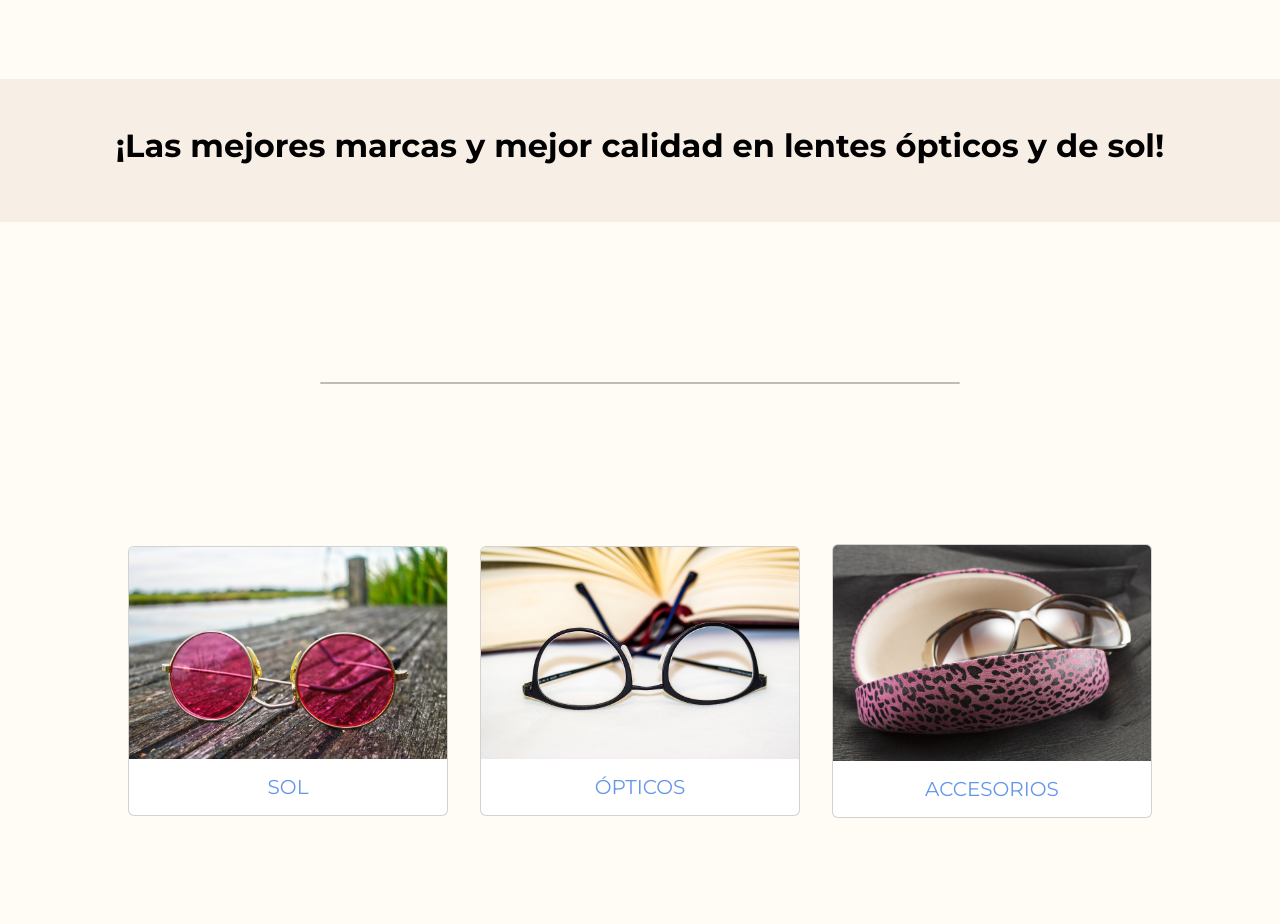
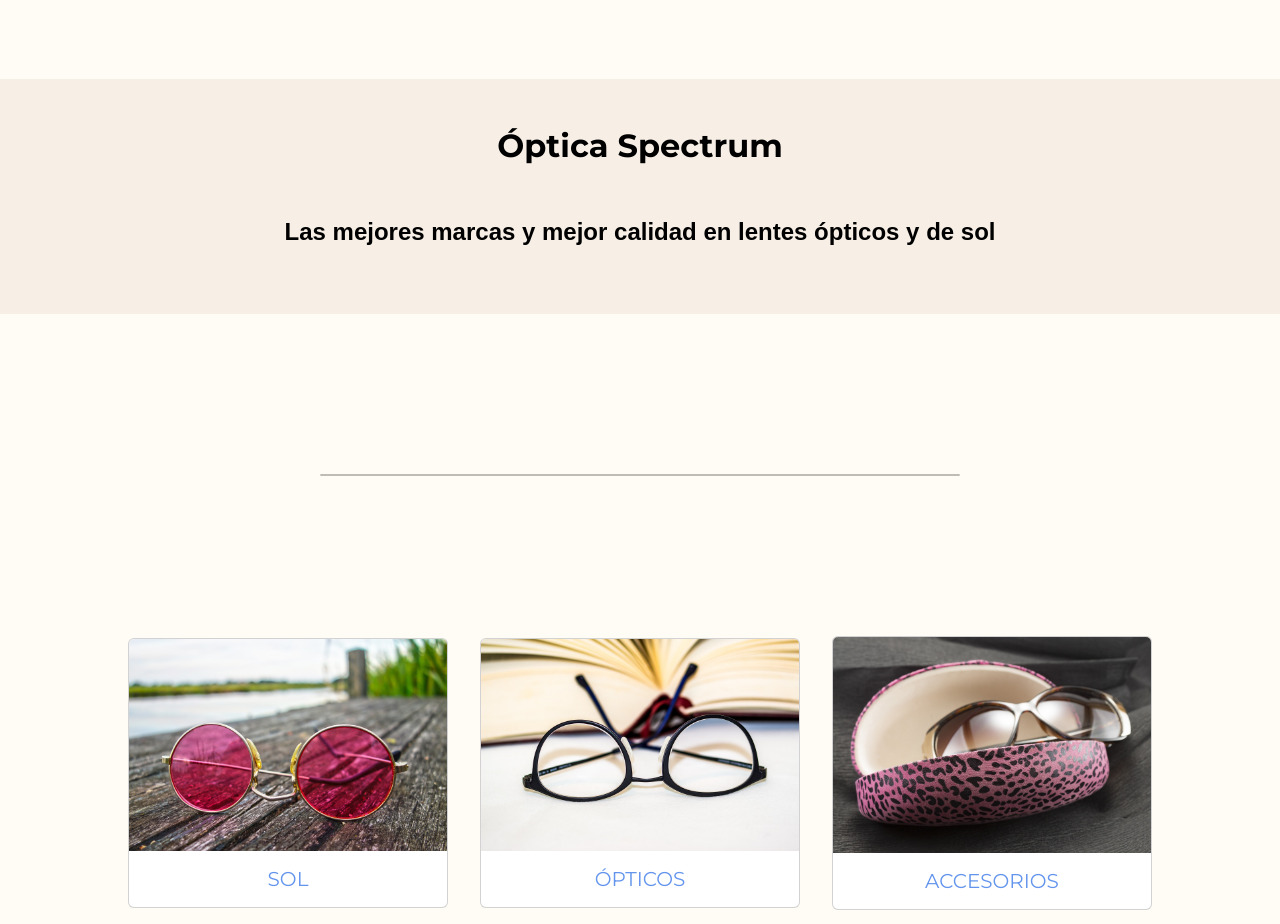
Before and after one commit to sasha-div/PF_DiVentura, a plain HTML site: page index.html in a window 1280 px wide. Shown: the part 1140-2064 px from the top of the page. Drawn offline with nearby package versions, Linux system fonts and the light colour scheme.

Commit message:
Texto descriptivo en index h1 + p

```diff
--- a/index.html
+++ b/index.html
@@ -124,8 +124,8 @@
     <!-- Texto descriptivo del index h1 -->
 
     <section class="word-wrap index-texto-descriptivo p-5">
-        <h1>¡Las mejores marcas y mejor calidad en lentes ópticos y de sol!
-        </h1>
+        <h1 class="mb-5">Óptica Spectrum</h1>
+        <p>Las mejores marcas y mejor calidad en <strong>lentes ópticos y de sol</strong></p>
     </section>
 
     <hr class="index-texto-descriptivo-hr">
```
